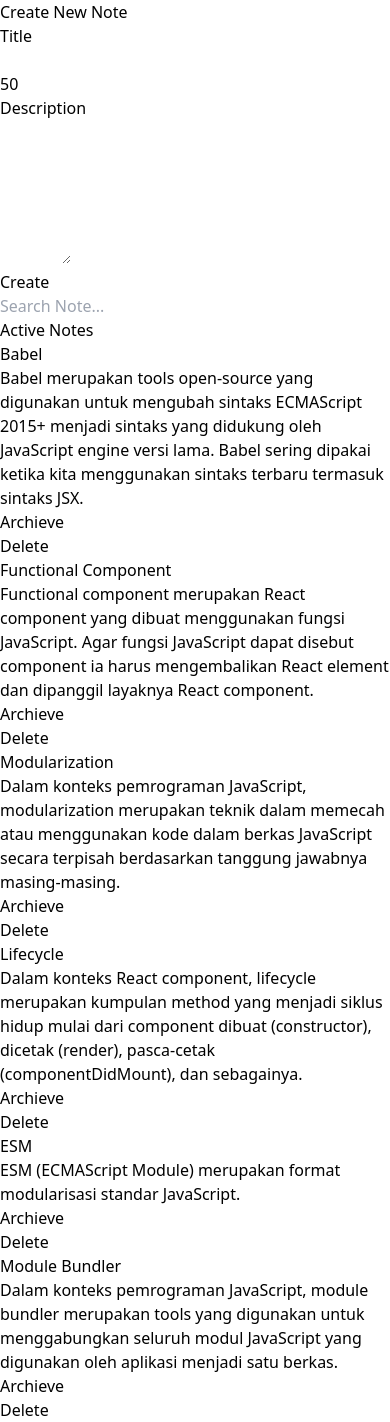
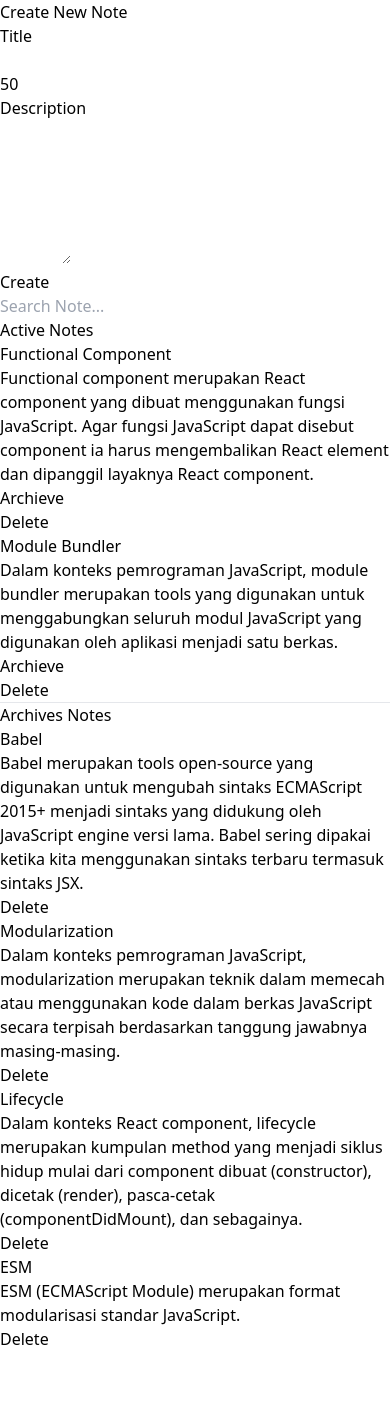
Before and after one commit to farahoktarina/farah-react-notes, a React (Vite) app: page / in a window 390 px wide. After the commit the page ends 1351 px from the top, so only its background shows below. Built offline with nearby package versions, Linux system fonts and the light colour scheme.

Commit message:
archived, delete, search and empty condition

```diff
--- a/src/App.jsx
+++ b/src/App.jsx
@@ -20,17 +20,34 @@ function App() {
     )
   }
 
-  const setDelete = (id) => {
-    console.log(id)
+  const searchNote = (val) => {
+    if (val === '') setData(getInitialData)
+    else {
+      const filtered = data.filter(x => x.title.toLowerCase().includes(val.toLowerCase()))
+      setData(filtered)
+    }
+  }
+
+  const deleteNote = (id) => {
     setData(
       data => data.filter(x => x.id !== id)
     )
   }
 
+  const archieveNote = (id) => {
+    const filtered = data.map(x => {
+        if (x.id === id) {
+          x.archived = true
+          return x;
+        } else return x
+      })
+    setData(filtered)
+  }
+
   return (
     <main className="flex min-h-screen w-full md:flex-row flex-col">
       <SideBar addNote={setAddNote} />
-      <MainContent data={data} onDelete={setDelete} />
+      <MainContent data={data} onSearch={searchNote} onDelete={deleteNote} onArchive={archieveNote} />
     </main>
   )
 }
--- /dev/null
+++ b/src/components/Actives.jsx
@@ -0,0 +1,45 @@
+import { useState } from 'react'
+
+function Actives ({data, onDelete, onArchive}) {
+  let dataActive = useState([])
+  dataActive = data.filter(x => x.archived === false)
+
+  return (
+    <div className="w-full py-3">
+      <h1 className="text-sky-500 text-xl mb-4">Active Notes</h1>
+      {
+        dataActive.length < 1 ?
+        <div className="w-full text-slate-300 text-center text-sm">Active Notes is Empty</div>
+        :
+        <div className="grid lg:grid-cols-3 md:grid-cols-2 grid-cols-1 gap-4">
+          {
+            dataActive.map((item,i) => {
+              return (
+                <div key={i} className="flex flex-col justify-between bg-slate-800 rounded-md shadow-sm border border-slate-800 hover:border-sky-500 highlight-white/5 hover:bg-slate-700 p-4">
+                  <div className="cursor-pointer">
+                    <h2 className="text-lg text-white py-2">{item.title}</h2>
+                    <p className="text-sm text-slate-300">
+                      {item.body}
+                    </p>
+                  </div>
+                  <div className="flex justify-between border-2 border-sky-800 border-x-0 border-b-0 mt-6 pt-2">
+                    <div onClick={() => onArchive(item.id)}  className="cursor-pointer text-sm text-yellow-700 hover:text-yellow-400 px-2">
+                      Archieve
+                    </div>
+                    <div onClick={() => onDelete(item.id)} className="cursor-pointer text-sm text-red-700 hover:text-red-400 px-2">
+                      Delete
+                    </div>
+                  </div>
+                </div>
+
+              )
+            })
+          }
+        </div>
+
+      }
+    </div>
+  )
+}
+
+export default Actives;
--- /dev/null
+++ b/src/components/Archives.jsx
@@ -0,0 +1,41 @@
+import { useState } from 'react'
+
+function Archives ({data, onDelete}) {
+  let dataActive = useState([])
+  dataActive = data.filter(x => x.archived === true)
+
+  return (
+    <div className="w-full">
+      <h1 className="text-sky-500 text-xl mb-4">Archives Notes</h1>
+      {
+        dataActive.length < 1 ?
+        <div className="w-full text-slate-300 text-center text-sm">Archives Notes is Empty</div>
+        :
+        <div className="grid lg:grid-cols-3 md:grid-cols-2 grid-cols-1 gap-4">
+        {
+          dataActive.map((item,i) => {
+            return (
+              <div key={i} className="flex flex-col justify-between bg-slate-800 rounded-md shadow-sm border border-slate-800 hover:border-sky-500 highlight-white/5 hover:bg-slate-700 p-4">
+                <div className="cursor-pointer">
+                  <h2 className="text-lg text-white py-2">{item.title}</h2>
+                  <p className="text-sm text-slate-300">
+                    {item.body}
+                  </p>
+                </div>
+                <div className="flex justify-end border-2 border-sky-800 border-x-0 border-b-0 mt-6 pt-2">
+                  <div onClick={() => onDelete(item.id)} className="cursor-pointer text-sm text-red-700 hover:text-red-400 px-2">
+                    Delete
+                  </div>
+                </div>
+              </div>
+
+            )
+          })
+        }
+        </div>
+      }
+    </div>
+  )
+}
+
+export default Archives;
--- a/src/components/MainContent.jsx
+++ b/src/components/MainContent.jsx
@@ -1,47 +1,24 @@
-import { useState } from "react";
+import { useState } from 'react';
+import SearchBar from './SearchBar.jsx';
+import Actives from './Actives.jsx';
+import Archives from './Archives.jsx';
 
-function MainContent({data, onDelete}) {
+function MainContent({data, onSearch, onDelete, onArchive}) {
 
   return (
     <div className="md:pl-[25rem] w-full p-5 bg-slate-900">
       <div className="md:flex flex-col md:justify-end justify-center pl-5">
-        {/* header */}
-        <div className="flex md:justify-end py-4">
-          <input type="text"
-            placeholder="Search Note..."
-            className="w-[18rem] text-sm text-white rounded-md ring-1 ring-slate-900/10 shadow-sm py-1.5 px-3 hover:ring-sky-500 bg-slate-800 highlight-white/5 hover:bg-slate-700 focus:outline-none" />
-        </div>
+
+        <SearchBar search={onSearch} />
 
         {/* active notes */}
-        <div className="w-full py-3">
-          <h1 className="text-sky-500 text-xl mb-4">Active Notes</h1>
-          <div className="grid grid-cols-3 gap-4">
-            {
-              data.map((item,i) => {
-                return (
-                  <div key={i} className="flex flex-col justify-between bg-slate-800 rounded-md shadow-sm border border-slate-800 hover:border-sky-500 highlight-white/5 hover:bg-slate-700 p-4">
-                    <div className="cursor-pointer">
-                      <h2 className="text-lg text-white py-2">{item.title}</h2>
-                      <p className="text-sm text-slate-300">
-                        {item.body}
-                      </p>
-                    </div>
-                    <div className="flex justify-between border-2 border-sky-800 border-x-0 border-b-0 mt-6 pt-2">
-                      <div className="cursor-pointer text-sm text-yellow-700 hover:text-yellow-400 px-2">
-                        Archieve
-                      </div>
-                      <div onClick={() => onDelete(item.id)} className="cursor-pointer text-sm text-red-700 hover:text-red-400 px-2">
-                        Delete
-                      </div>
-                    </div>
-                  </div>
+        <Actives data={data} onDelete={onDelete} onArchive={onArchive} />
 
-                )
-              })
-            }
+        <hr className="border-4 border-sky-800 border-x-0 border-b-0 my-6" />
 
-          </div>
-        </div>
+        {/* Archieve notes */}
+        <Archives data={data} onDelete={onDelete} />
+
       </div>
     </div>
   );
--- /dev/null
+++ b/src/components/SearchBar.jsx
@@ -0,0 +1,22 @@
+import { useState } from 'react';
+
+function SearchBar({search}) {
+  const [searchData, setSearchData] = useState('');
+
+  const onSearch = (ev) => {
+    setSearchData(ev.target.value)
+    search(ev.target.value)
+  }
+
+   return (
+    <div className="flex md:justify-end py-4">
+      <input type="text"
+        value={searchData}
+        onChange={onSearch}
+        placeholder="Search Note..."
+        className="w-[18rem] text-sm text-white rounded-md ring-1 ring-slate-900/10 shadow-sm py-1.5 px-3 hover:ring-sky-500 bg-slate-800 highlight-white/5 hover:bg-slate-700 focus:outline-none" />
+    </div>
+   )
+}
+
+export default SearchBar;
--- a/src/components/SideBar.jsx
+++ b/src/components/SideBar.jsx
@@ -24,7 +24,7 @@ function SideBar({addNote}) {
   }
 
   return (
-    <div className="md:w-[25rem] w-full md:h-screen h-[10rem] fixed p-5 bg-slate-900 border-2 border-l-0 border-t-0 border-b-0 border-slate-800">
+    <div className="md:w-[25rem] w-full md:h-screen h-auto md:fixed block p-5 bg-slate-900 border-2 border-l-0 border-t-0 border-b-0 border-slate-800">
       <div className="flex flex-col">
         <h1 className="text-sky-500 text-xl mb-4">Create New Note</h1>
         <form onSubmit={onSubmitData}>
--- a/src/utils/index.js
+++ b/src/utils/index.js
@@ -4,7 +4,7 @@ const getInitialData = () => ([
     title: "Babel",
     body: "Babel merupakan tools open-source yang digunakan untuk mengubah sintaks ECMAScript 2015+ menjadi sintaks yang didukung oleh JavaScript engine versi lama. Babel sering dipakai ketika kita menggunakan sintaks terbaru termasuk sintaks JSX.",
     createdAt: '2022-04-14T04:27:34.572Z',
-    archived: false,
+    archived: true,
   },
   {
     id: 2,
@@ -18,21 +18,21 @@ const getInitialData = () => ([
     title: "Modularization",
     body: "Dalam konteks pemrograman JavaScript, modularization merupakan teknik dalam memecah atau menggunakan kode dalam berkas JavaScript secara terpisah berdasarkan tanggung jawabnya masing-masing.",
     createdAt: '2022-04-14T04:27:34.572Z',
-    archived: false,
+    archived: true,
   },
   {
     id: 4,
     title: "Lifecycle",
     body: "Dalam konteks React component, lifecycle merupakan kumpulan method yang menjadi siklus hidup mulai dari component dibuat (constructor), dicetak (render), pasca-cetak (componentDidMount), dan sebagainya. ",
     createdAt: '2022-04-14T04:27:34.572Z',
-    archived: false,
+    archived: true,
   },
   {
     id: 5,
     title: "ESM",
     body: "ESM (ECMAScript Module) merupakan format modularisasi standar JavaScript.",
     createdAt: '2022-04-14T04:27:34.572Z',
-    archived: false,
+    archived: true,
   },
   {
     id: 6,
```
